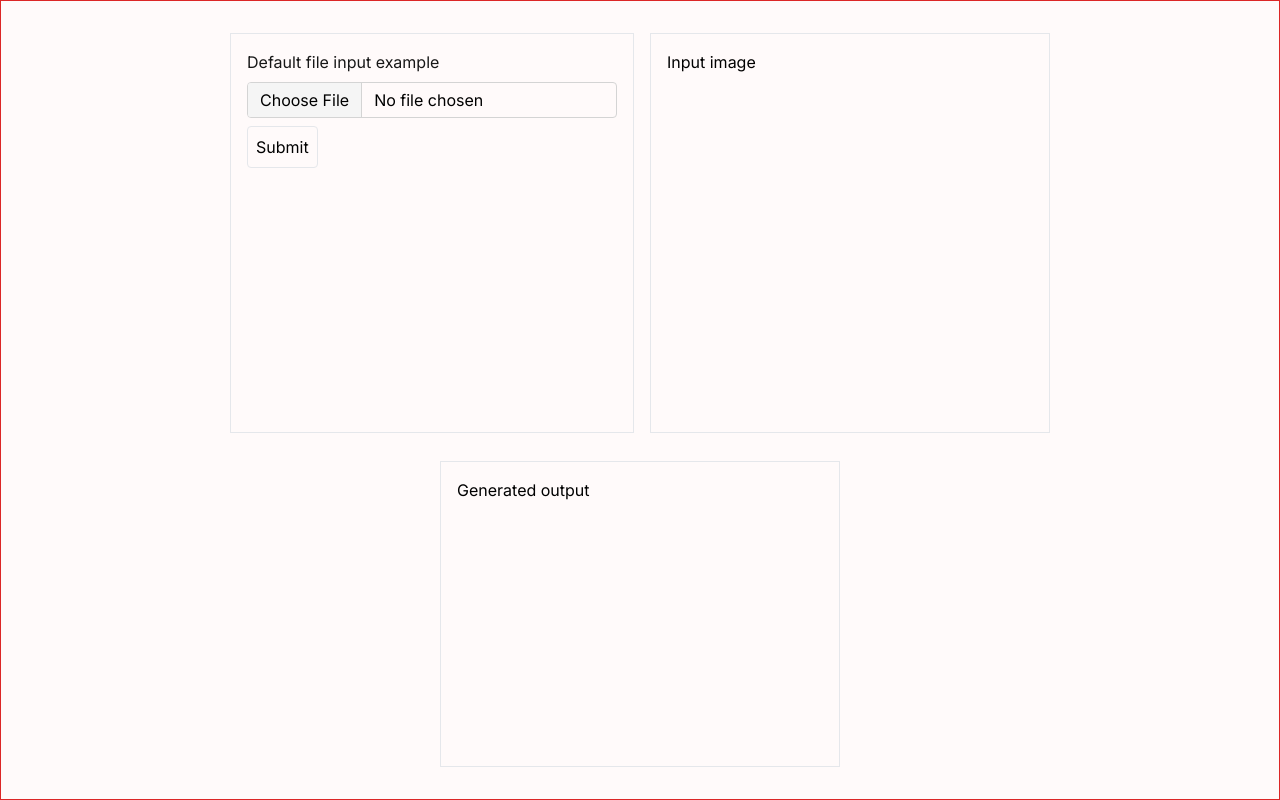
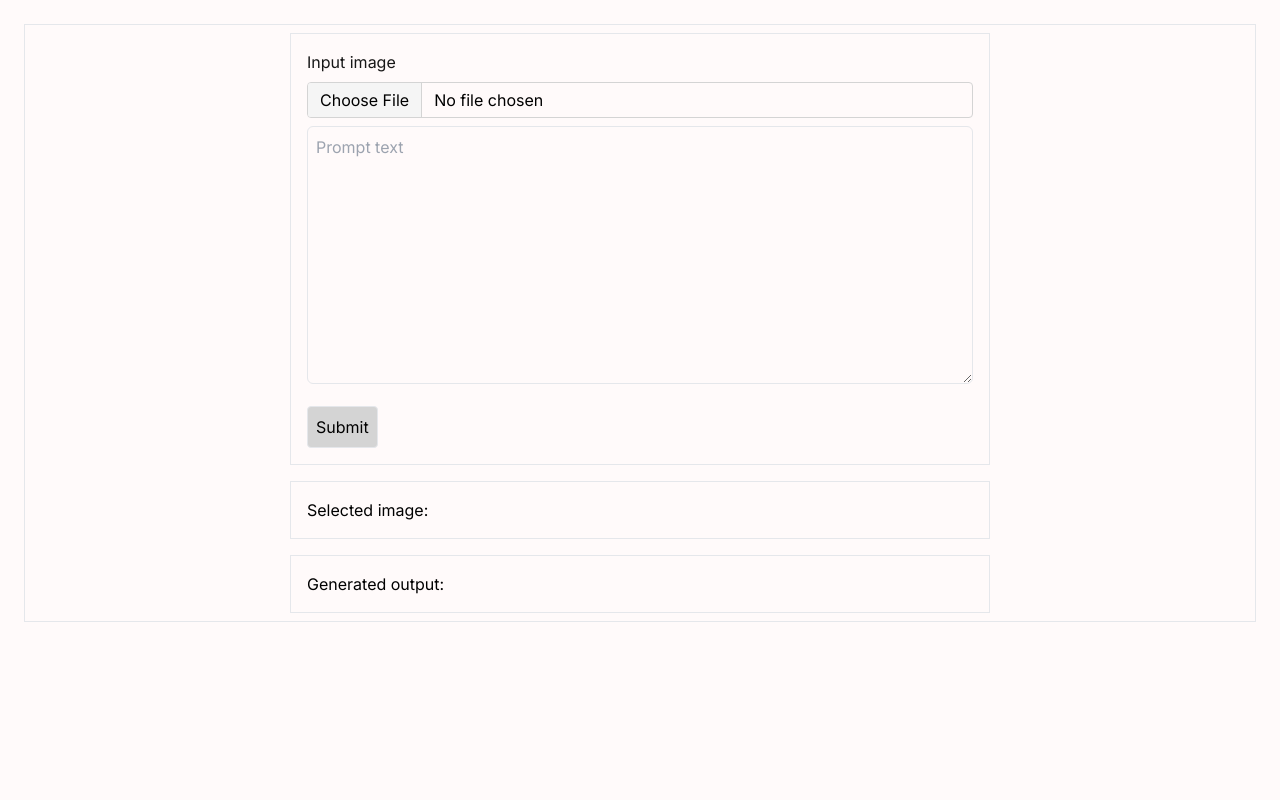
Before and after one commit to Eljowe/research-project-in-hci, a Next.js app: page / in a window 1280 px wide. Built offline with nearby package versions, Linux system fonts and the light colour scheme.

Commit message:
image and prompt upload

```diff
--- a/app/api/imageupload/route.ts
+++ b/app/api/imageupload/route.ts
@@ -12,9 +12,10 @@ export const POST = async (req: Request, res: Response) => {
   const formData = await req.formData();
 
   const file = formData.get("file");
+  const prompt = formData.get("prompt");
 
-  if (!file || !(file instanceof File)) {
-    console.log("No files received!!!!!!!!!!!!!!!");
+  if (!file || !(file instanceof File) || !prompt) {
+    console.log("No files or prompt received.");
     return new Response(JSON.stringify({ error: "No files received." }), { status: 400 });
   }
 
@@ -24,7 +25,7 @@ export const POST = async (req: Request, res: Response) => {
   console.log(filename);
   try {
     await writeFile(path.join(process.cwd(), "public/uploads/" + filename), buffer);
-    return new Response(JSON.stringify({ Message: "Success" }), { status: 201 });
+    return new Response(JSON.stringify({ Message: "Success", filename: filename }), { status: 201 });
   } catch (error) {
     console.log("Error occured ", error);
     return new Response(JSON.stringify({ Message: "Failed" }), { status: 500 });
--- a/app/api/route.ts
+++ /dev/null
@@ -1,24 +0,0 @@
-import type { NextApiRequest, NextApiResponse } from "next";
-import { z } from "zod";
-
-const MAX_FILE_SIZE = 1024 * 1024 * 5;
-const ACCEPTED_IMAGE_MIME_TYPES = ["image/jpeg", "image/jpg", "image/png", "image/webp"];
-const ACCEPTED_IMAGE_TYPES = ["jpeg", "jpg", "png", "webp"];
-
-const formSchema = z.object({
-  adImage: z
-    .any()
-    .refine((files) => {
-      return files?.[0]?.size <= MAX_FILE_SIZE;
-    }, `Max image size is 5MB.`)
-    .refine(
-      (files) => ACCEPTED_IMAGE_MIME_TYPES.includes(files?.[0]?.type),
-      "Only .jpg, .jpeg, .png and .webp formats are supported."
-    ),
-});
-
-export async function POST(req: NextApiRequest, res: NextApiResponse) {
-  const parsed = formSchema.parse(req.body);
-  console.log(parsed);
-  // ...
-}
--- a/app/page.tsx
+++ b/app/page.tsx
@@ -1,10 +1,13 @@
 "use client";
 import { FormEvent } from "react";
 import { useState } from "react";
+import { set } from "zod";
 
 export default function Home() {
   const [file, setFile] = useState<File | null>(null);
   const [loading, setLoading] = useState(false);
+  const [uploadedImage, setUploadedImage] = useState<string | null>(null);
+  const [prompt, setPrompt] = useState<string | null>(null);
 
   const handleFileChange = (event: React.ChangeEvent<HTMLInputElement>) => {
     if (event.target.files) {
@@ -12,20 +15,23 @@ export default function Home() {
     }
   };
 
+  const handlePromptChange = (event: React.ChangeEvent<HTMLTextAreaElement>) => {
+    setPrompt(event.target.value);
+  };
+
   const handleSubmit = async (event: React.FormEvent<HTMLFormElement>) => {
     event.preventDefault();
     setLoading(true);
-    console.log("Submitting");
-    if (file) {
-      const data = await uploadImage(file);
+    if (file && prompt) {
+      const data = await uploadImage(file, prompt);
     }
-    console.log("Submitted");
     setLoading(false);
   };
 
-  async function uploadImage(file: File) {
+  async function uploadImage(file: File, prompt: string) {
     const formData = new FormData();
     formData.append("file", file);
+    formData.append("prompt", prompt);
 
     const response = await fetch("/api/imageupload", {
       method: "POST",
@@ -34,18 +40,19 @@ export default function Home() {
 
     if (!response.ok) {
       throw new Error("Image upload failed");
+    } else {
+      const data = await response.json();
+      setUploadedImage(data.filename);
+      return data;
     }
-
-    const data = await response.json();
-    return data;
   }
 
   return (
-    <main className="w-[100%] border justify-center flex-wrap border-red-600 flex min-h-screen text-black bg-[#fffafa] p-6">
-      <div className="min-w-[400px] m-2 max-h-[400px] flex max-w-screen border p-4">
-        <div className="mb-3">
+    <main className="w-[100%] justify-center flex-wrap  flex min-h-screen text-black bg-[#fffafa] p-6">
+      <div className="w-[100%] h-min flex border justify-center flex-wrap">
+        <div className="min-w-[350px] w-[100%] max-w-[700px] h-min max-h-[800px] space-y-2 flex flex-col m-2 border p-4">
           <form onSubmit={handleSubmit}>
-            <label className="mb-2 inline-block text-neutral-900 ">Default file input example</label>
+            <label className="mb-2 inline-block text-neutral-900 ">Input image</label>
             <input
               className="relative m-0 block w-full min-w-0 flex-auto rounded border border-solid border-neutral-300 bg-clip-padding px-3 py-[0.32rem] text-base font-normal transition duration-300 ease-in-out file:-mx-3 file:-my-[0.32rem] file:overflow-hidden file:rounded-none file:border-0 file:border-solid file:border-inherit file:bg-neutral-100 file:px-3 file:py-[0.32rem] file file:transition file:duration-150 file:ease-in-out file:[border-inline-end-width:1px] file:[margin-inline-end:0.75rem] hover:file:bg-neutral-300 cursor-pointer focus:border-primary focus focus:shadow-te-primary focus:outline-none "
               type="file"
@@ -53,20 +60,41 @@ export default function Home() {
               accept="image/jpeg, image/png, image/jpg"
               onChange={handleFileChange}
             />
-            <input
-              type="submit"
-              value="Submit"
-              {...(loading && { disabled: true })}
-              className={`${loading ? "cursor-wait" : "cursor-pointer hover:bg-neutral-300"} mt-2 rounded p-2 border`}
+            <textarea
+              onChange={handlePromptChange}
+              rows={10}
+              placeholder="Prompt text"
+              className="w-[100%] my-2 bg-inherit rounded-md border p-2"
             />
+            {loading == true || uploadedImage?.includes(file!.name) || !prompt || !file ? (
+              <input
+                type="submit"
+                value="Submit"
+                disabled
+                className="cursor-not-allowed bg-neutral-300 mt-2 rounded p-2 border"
+              />
+            ) : (
+              <input
+                type="submit"
+                value="Submit"
+                className="cursor-pointer bg-blue-500 text-white hover:bg-blue-400 mt-2 rounded p-2 border"
+              />
+            )}
           </form>
         </div>
-      </div>
-      <div className="min-w-[400px] max-h-[400px] m-2 flex max-w-screen border p-4">
-        <p>Input image</p>
-      </div>
-      <div className="min-w-[400px] max-h-[400px] m-2 flex max-w-screen border p-4">
-        <p>Generated output</p>
+        <div className="min-w-[350px] w-[100%] max-w-[700px] h-min max-h-[800px] space-y-2 flex flex-col m-2 border p-4">
+          <p>Selected image:</p>
+          {uploadedImage && (
+            <img
+              alt="UI screenshot"
+              className="object-contain h-[60%] max-h-[400px]"
+              src={`/uploads/${uploadedImage}`}
+            />
+          )}
+        </div>
+        <div className="min-w-[350px] max-w-[700px] max-h-[400px] w-[100%] m-2 flex border p-4">
+          <p>Generated output:</p>
+        </div>
       </div>
     </main>
   );
```
Also changed, not shown: 1 other file (tests, documents, lock files or other folders).
